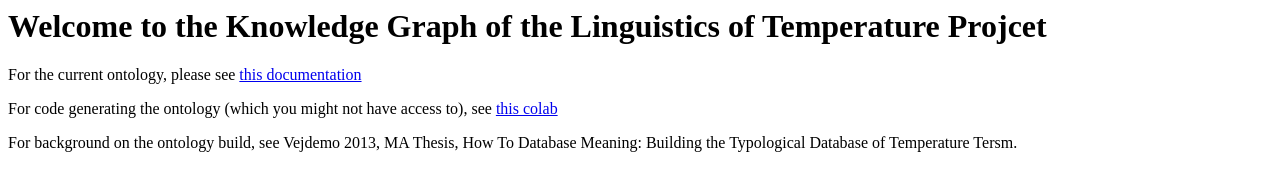
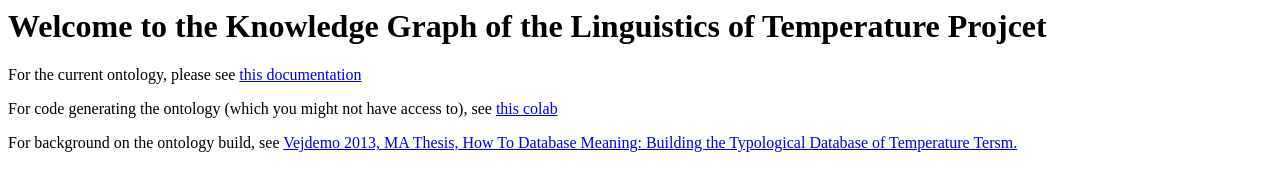
Before and after one commit to susvej/LingTempOct2023Docs, a plain HTML site: page index.html in a window 1280 px wide. Drawn offline with Linux system fonts and the light colour scheme.

Commit message:
Update index.html
Adding link to MA thesis to index.html

```diff
--- a/index.html
+++ b/index.html
@@ -2,5 +2,5 @@
   <h1>Welcome to the Knowledge Graph of the Linguistics of Temperature Projcet</h1>
   <p>For the current ontology, please see <a href="https://susvej.github.io/LingTempOct2023Docs/ontospy_gen_docs/index.html">this documentation</a></p>
   <p>For code generating the ontology (which you might not have access to), see <a href="https://colab.research.google.com/drive/1aPjTnsde-wrHE5slleRlHYRlCZlrtxAc?usp=sharing">this colab</a></p>
-  <p>For background on the ontology build, see Vejdemo 2013, MA Thesis, How To Database Meaning: Building the Typological Database of Temperature Tersm.</p>
+  <p>For background on the ontology build, see <a href="https://susvej.github.io/LingTempOct2023Docs/VejdemoMADatabaseThesis2013Official.pdf">Vejdemo 2013, MA Thesis, How To Database Meaning: Building the Typological Database of Temperature Tersm.</a></p>
 </html>
```
